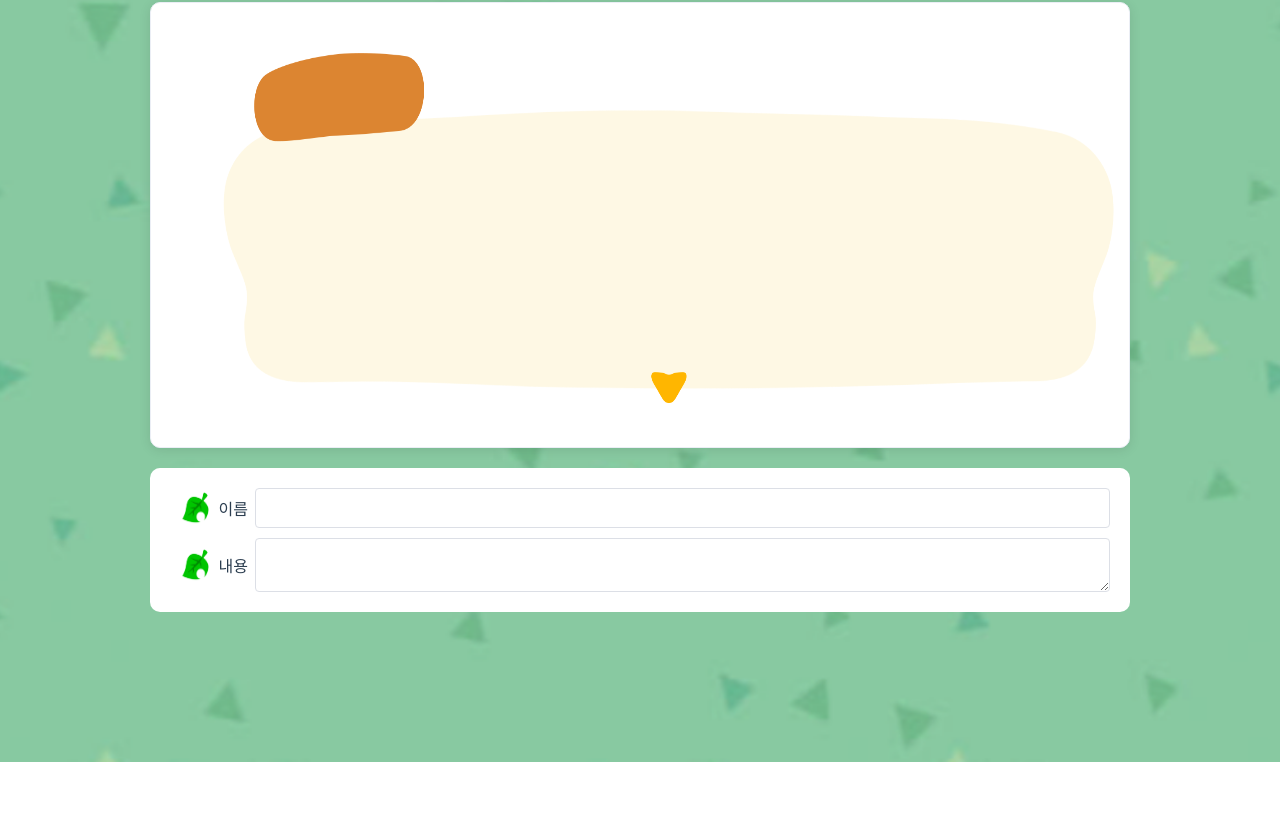
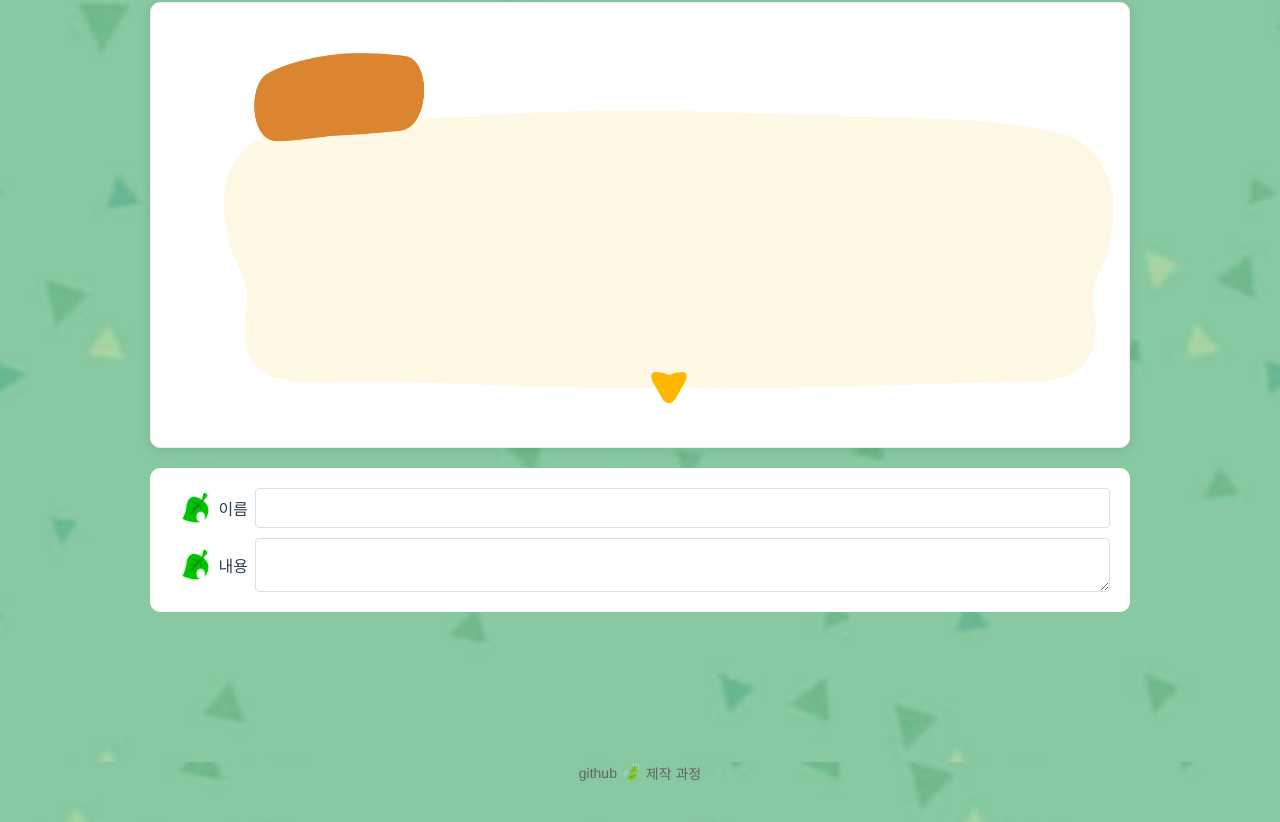
Before and after one commit to kimnamsun/animal-crossing-maker, a Vue app: page / in a window 1280 px wide. Shown: the part 294-1116 px from the top of the page. Before the commit the page ends 1056 px from the top, so only its background shows below. Built offline with nearby package versions, Linux system fonts and the light colour scheme.

Commit message:
README 수정

```diff
--- a/src/App.vue
+++ b/src/App.vue
@@ -1,6 +1,25 @@
 <template>
   <div id="app">
     <ImageSubtitle />
+    <el-footer>
+      <el-link
+        type="default"
+        :underline="false"
+        target="_blank"
+        href="https://github.com/kimnamsun/animal-crossing-maker"
+      >
+        github
+      </el-link>
+      🍃
+      <el-link
+        type="default"
+        :underline="false"
+        target="_blank"
+        href="https://kimnamsun.github.io/contents/posts/2023-08-27/"
+      >
+        제작 과정
+      </el-link>
+    </el-footer>
   </div>
 </template>
 
```
Also changed, not shown: 1 other file (tests, documents, lock files or other folders).
